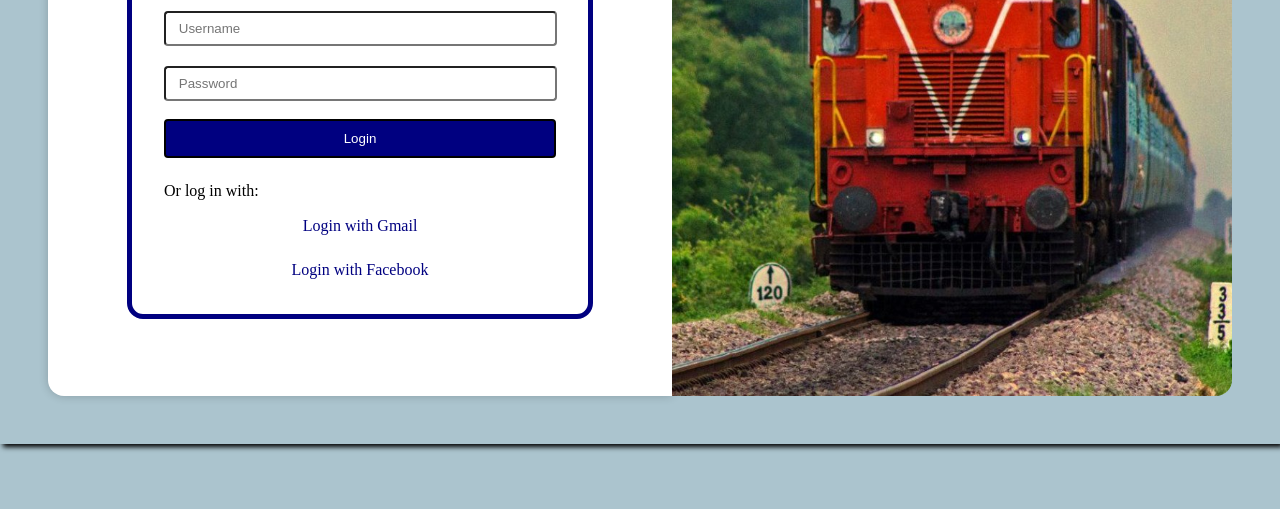
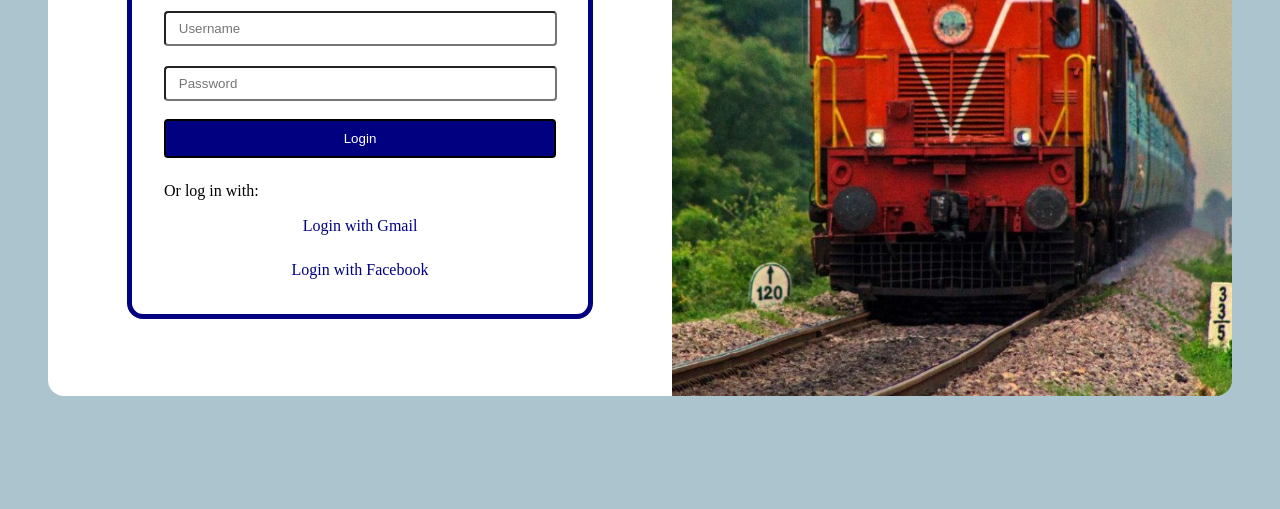
Before and after one commit to Vishesh-Verma-Work/SIH-Project-Real-Time-Train-Announcement-Creator-by-API, a plain HTML site: page login.html in a window 1280 px wide. Shown: the part 291-800 px from the top of the page. Drawn offline with Linux system fonts and the light colour scheme.

Commit message:
Removed box shadow of content box

```diff
--- a/login.css
+++ b/login.css
@@ -57,7 +57,7 @@ body {
     background: rgb(171, 196, 206);
     padding: 3rem;
     height: 36rem;
-    box-shadow: 3px 3px 5px black;
+    /* box-shadow: 3px 3px 5px black; */
 
   }
 
@@ -77,7 +77,7 @@ body {
     background: white;
     padding: 2rem;
     width: 50%;
-    box-shadow: 0 0 10px rgba(0, 0, 0, 0.2);
+    /* box-shadow: 0 0 10px rgba(0, 0, 0, 0.2); */
   }
 
 
```
